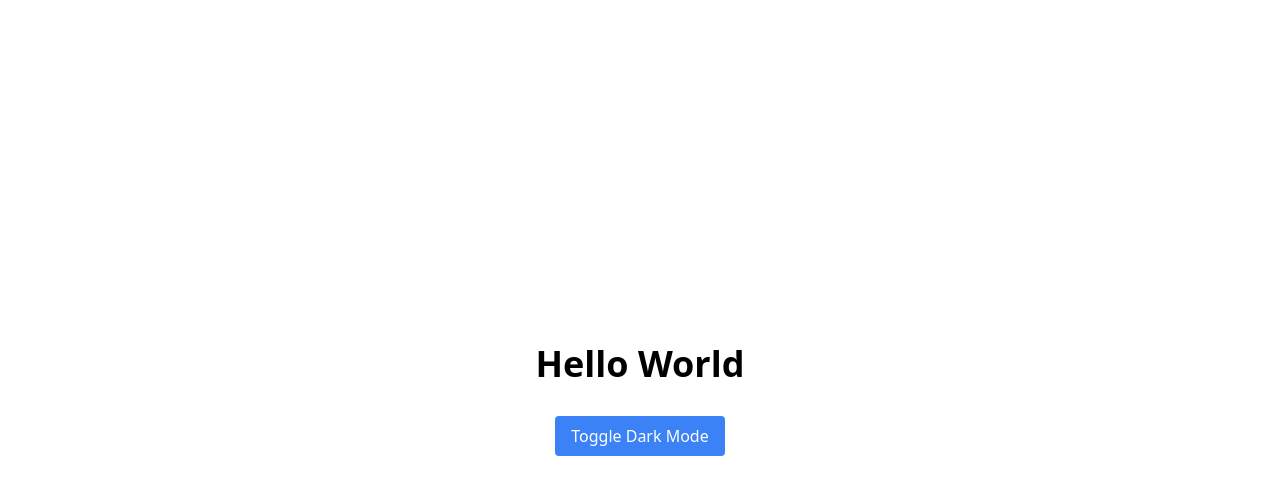
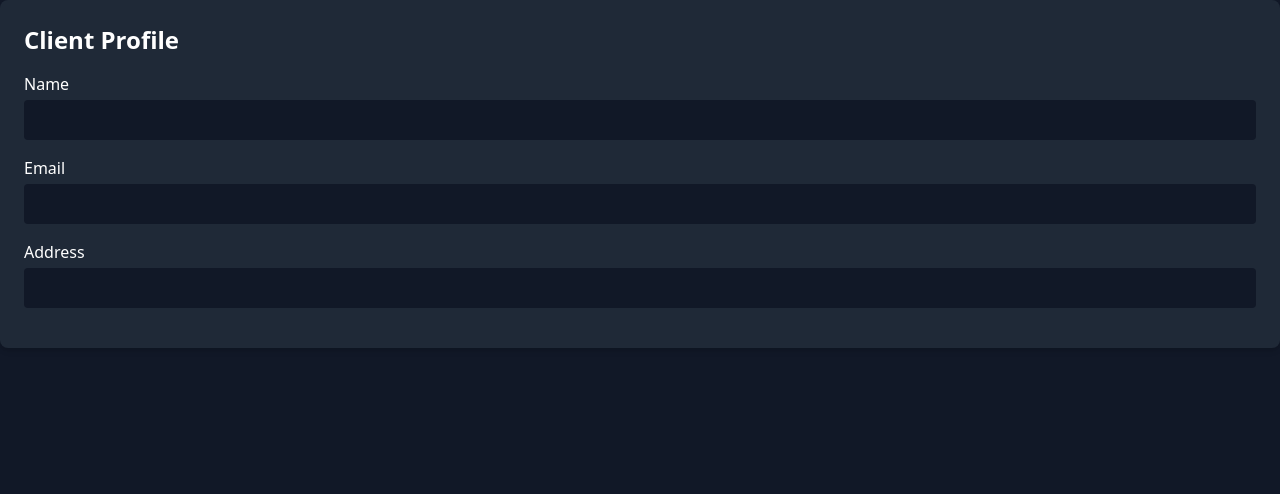
Before and after one commit to ojuan19/sample-backend, a React (Vite) app: page /profile in a window 1280 px wide. Shown: the top 494 px of the page. Built offline with nearby package versions, Linux system fonts and the light colour scheme.

Commit message:
Reset repo and add my new files

```diff
--- a/src/App.tsx
+++ b/src/App.tsx
@@ -1,35 +1,24 @@
-// App.tsx
-import React, { useState, useEffect } from 'react';
-import './index.css';
+import React from 'react';
+import { BrowserRouter as Router, Routes, Route } from 'react-router-dom';
+import Cart from './components/Cart';
+import ClientProfile from './components/ClientProfile';
+import Shipping from './components/Shipping';
+import Payment from './components/Payment';
 
-const App: React.FC = () => {
-  const [theme, setTheme] = useState<'light' | 'dark'>('light');
-
-  useEffect(() => {
-    const userPreference = window.matchMedia('(prefers-color-scheme: dark)').matches ? 'dark' : 'light';
-    setTheme(userPreference);
-    document.documentElement.setAttribute('data-theme', userPreference);
-  }, []);
-
-  const toggleTheme = () => {
-    const newTheme = theme === 'light' ? 'dark' : 'light';
-    setTheme(newTheme);
-    document.documentElement.setAttribute('data-theme', newTheme);
-  };
-
+function App() {
   return (
-    <div className="flex items-center justify-center min-h-screen">
-      <div className="text-center">
-        <h1 className="text-4xl font-bold mb-4">Hello World</h1>
-        <button
-          className="mt-4 px-4 py-2 bg-blue-500 text-white rounded hover:bg-blue-700"
-          onClick={toggleTheme}
-        >
-          Toggle {theme === 'light' ? 'Dark' : 'Light'} Mode
-        </button>
+    <Router>
+      <div className="min-h-screen bg-gray-900 text-white">
+        <Routes>
+          <Route path="/cart" element={<Cart />} />
+          <Route path="/profile" element={<ClientProfile />} />
+          <Route path="/shipping" element={<Shipping />} />
+          <Route path="/payment" element={<Payment />} />
+          <Route path="*" element={<Cart />} />
+        </Routes>
       </div>
-    </div>
+    </Router>
   );
-};
+}
 
 export default App;
--- /dev/null
+++ b/src/components/Cart.tsx
@@ -0,0 +1,38 @@
+import React, { useState } from 'react';
+
+const Cart: React.FC = () => {
+  const [items, setItems] = useState([
+    { id: 1, name: 'Product 1', price: 10.00, quantity: 1 },
+    { id: 2, name: 'Product 2', price: 15.00, quantity: 2 }
+  ]);
+
+  const updateQuantity = (id: number, quantity: number) => {
+    setItems(items.map(item => item.id === id ? { ...item, quantity } : item));
+  };
+
+  const removeItem = (id: number) => {
+    setItems(items.filter(item => item.id !== id));
+  };
+
+  return (
+    <div className="bg-gray-800 p-6 rounded-lg shadow-md text-white">
+      <h2 className="text-2xl font-bold mb-4">Shopping Cart</h2>
+      {items.map(item => (
+        <div key={item.id} className="flex justify-between items-center mb-4">
+          <div>
+            <h3 className="text-xl">{item.name}</h3>
+            <p>${item.price.toFixed(2)}</p>
+          </div>
+          <div className="flex items-center">
+            <input type="number" value={item.quantity}
+                   onChange={(e) => updateQuantity(item.id, parseInt(e.target.value, 10))}
+                   className="w-12 bg-gray-900 text-white rounded-l px-3 py-1 focus:outline-none" />
+            <button onClick={() => removeItem(item.id)} className="bg-red-500 px-3 py-1 rounded-r text-white">Remove</button>
+          </div>
+        </div>
+      ))}
+    </div>
+  );
+};
+
+export default Cart;
--- /dev/null
+++ b/src/components/ClientProfile.tsx
@@ -0,0 +1,54 @@
+import React, { useState } from 'react';
+
+const ClientProfile: React.FC = () => {
+  const [profile, setProfile] = useState({
+    name: '',
+    email: '',
+    address: '',
+  });
+
+  const handleChange = (e: React.ChangeEvent<HTMLInputElement>) => {
+    const { name, value } = e.target;
+    setProfile({ ...profile, [name]: value });
+  };
+
+  return (
+    <div className="bg-gray-800 p-6 rounded-lg shadow-md text-white">
+      <h2 className="text-2xl font-bold mb-4">Client Profile</h2>
+      <form>
+        <div className="mb-4">
+          <label className="block mb-1">Name</label>
+          <input
+            type="text"
+            name="name"
+            value={profile.name}
+            onChange={handleChange}
+            className="w-full px-3 py-2 bg-gray-900 text-white rounded focus:outline-none focus:ring"
+          />
+        </div>
+        <div className="mb-4">
+          <label className="block mb-1">Email</label>
+          <input
+            type="email"
+            name="email"
+            value={profile.email}
+            onChange={handleChange}
+            className="w-full px-3 py-2 bg-gray-900 text-white rounded focus:outline-none focus:ring"
+          />
+        </div>
+        <div className="mb-4">
+          <label className="block mb-1">Address</label>
+          <input
+            type="text"
+            name="address"
+            value={profile.address}
+            onChange={handleChange}
+            className="w-full px-3 py-2 bg-gray-900 text-white rounded focus:outline-none focus:ring"
+          />
+        </div>
+      </form>
+    </div>
+  );
+};
+
+export default ClientProfile;
--- /dev/null
+++ b/src/components/Payment.tsx
@@ -0,0 +1,38 @@
+import React, { useState } from 'react';
+
+const Payment: React.FC = () => {
+  const [selectedPayment, setSelectedPayment] = useState('Credit Card');
+
+  const paymentOptions = [
+    { label: 'Credit Card', value: 'credit-card' },
+    { label: 'PayPal', value: 'paypal' }
+  ];
+
+  const handlePayment = () => {
+    alert('Payment submitted successfully!');
+  };
+
+  return (
+    <div className="bg-gray-800 p-6 rounded-lg shadow-md text-white">
+      <h2 className="text-2xl font-bold mb-4">Payment Options</h2>
+      {paymentOptions.map(option => (
+        <div key={option.value} className="mb-2">
+          <label className="flex items-center">
+            <input
+              type="radio"
+              name="payment"
+              value={option.value}
+              checked={selectedPayment === option.value}
+              onChange={(e) => setSelectedPayment(e.target.value)}
+              className="form-radio h-4 w-4 text-blue-500"
+            />
+            <span className="ml-2">{option.label}</span>
+          </label>
+        </div>
+      ))}
+      <button onClick={handlePayment} className="mt-4 bg-green-500 px-4 py-2 rounded text-white">Pay</button>
+    </div>
+  );
+};
+
+export default Payment;
--- /dev/null
+++ b/src/components/Shipping.tsx
@@ -0,0 +1,34 @@
+import React, { useState } from 'react';
+
+const Shipping: React.FC = () => {
+  const [selectedSLA, setSelectedSLA] = useState('Standard Shipping');
+
+  const shippingOptions = [
+    { label: 'Standard Shipping', value: 'standard' },
+    { label: 'Express Shipping', value: 'express' },
+    { label: 'Next Day Shipping', value: 'next-day' },
+  ];
+
+  return (
+    <div className="bg-gray-800 p-6 rounded-lg shadow-md text-white">
+      <h2 className="text-2xl font-bold mb-4">Shipping Options</h2>
+      {shippingOptions.map(option => (
+        <div key={option.value} className="mb-2">
+          <label className="flex items-center">
+            <input
+              type="radio"
+              name="shipping"
+              value={option.value}
+              checked={selectedSLA === option.value}
+              onChange={(e) => setSelectedSLA(e.target.value)}
+              className="form-radio h-4 w-4 text-blue-500"
+            />
+            <span className="ml-2">{option.label}</span>
+          </label>
+        </div>
+      ))}
+    </div>
+  );
+};
+
+export default Shipping;
```
Also changed, not shown: src/theme.css (deleted, +0 -27 lines).
